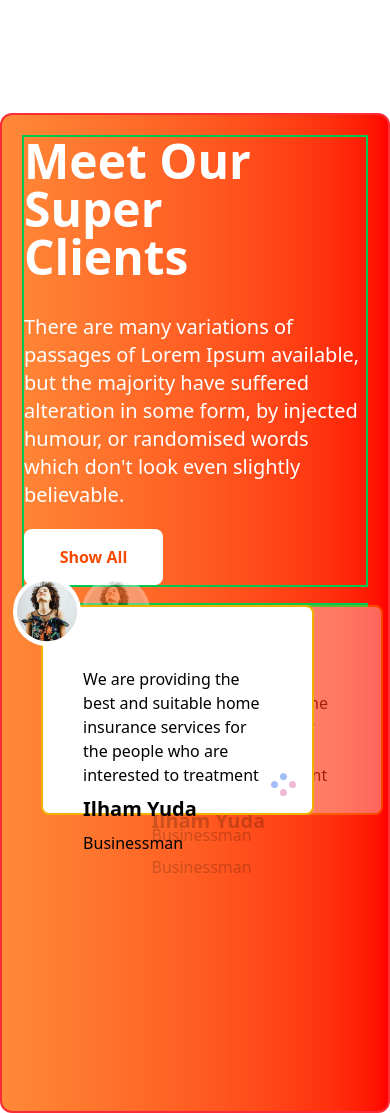
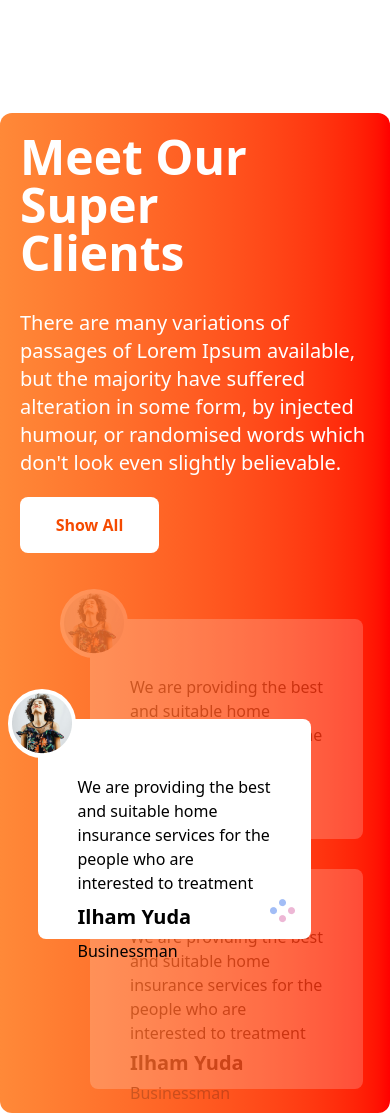
Before and after one commit to Mst-naher/Tea-House-Tailwind-CSS, a plain HTML site: page tea-house/index.html in a window 390 px wide. Shown: the part 3825-4938 px from the top of the page. Drawn offline with nearby package versions, Linux system fonts and the light colour scheme.

Commit message:
fixed the responsivenes of the Meet our clients section

```diff
--- a/tea-house/index.html
+++ b/tea-house/index.html
@@ -142,10 +142,10 @@
     </div>
     <!-- Meet our clients section starts here -->
     <div
-      class="parent_div border-2  max-w-[1250px] border-red-500 mx-auto mt-[100px] flex  h-[1000px] md:h-[600px]
+      class="parent_div max-w-[1250px] mx-auto mt-[100px] flex  h-[1000px] md:h-[600px]
        gap-4 p-5 bg-gradient-to-r from-[#ff8938] to-[#ff0000] rounded-xl flex-col md:flex-row ">
       <div
-        class="left-div md:w-1/2 border-2 border-green-500 text-white flex justify-center items-center md:p-5  "
+        class="left-div md:w-1/2 text-white flex justify-center items-center md:p-5  "
       >
         <div>
           <h1 class="text-5xl font-bold">
@@ -165,10 +165,10 @@
           </button>
         </div>
       </div>
-      <div class="right-div md:w-1/2  border-2 border-green-500 relative">
+      <div class="right-div md:w-1/2  relative">
         <!-- card 1 -->
-       <div class="customer-review h-[210px] w-[70vw] md:w-[70%] border-2 border-yellow-500 p-10 bg-white rounded-lg absolute top-[27%] left-[5%] z-10 ">
-            <p class="mt-5">
+       <div class="customer-review h-[220px] md:h-[230px] w-[70vw] md:w-[70%] p-10 bg-white rounded-lg absolute top-[150px] md:top-[27%] left-[5%] z-10 ">
+            <p class="mt-4 md:mt-1">
             We are providing the best and suitable home insurance services for
             the people who are interested to treatment
           </p>
@@ -182,8 +182,8 @@
        </div>
        </div>
        <!-- card -2 -->
-       <div class="customer-review h-[210px] w-[70vw] md:w-[70%] border-2 border-yellow-500 p-10 bg-white rounded-lg absolute top-[5%] left-[25%] opacity-20">
-            <p class="mt-5">
+       <div class="customer-review h-[220px]  md:h-[230px] w-[70vw] md:w-[70%] p-10 bg-white rounded-lg absolute top-[50px] md:top-[5%] left-[20%] md:left-[25%] opacity-20">
+            <p class="mt-4 md:mt-1">
             We are providing the best and suitable home insurance services for
             the people who are interested to treatment
           </p>
@@ -195,8 +195,8 @@
 
        </div>
        <!-- card 3 -->
-       <div class="customer-review h-[210px] w-[70vw] md:w-[70%] border-2 border-yellow-500 p-10 bg-white rounded-lg absolute top-[55%] left-[25%] opacity-20">
-            <p class="mt-5">
+       <div class="customer-review h-[220px]  md:h-[230px] w-[70vw] md:w-[70%] p-10 bg-white rounded-lg absolute top-[300px] md:top-[55%] left-[20%] md:left-[25%] opacity-20">
+            <p class="mt-4 md:mt-1">
             We are providing the best and suitable home insurance services for
             the people who are interested to treatment
           </p>
```
